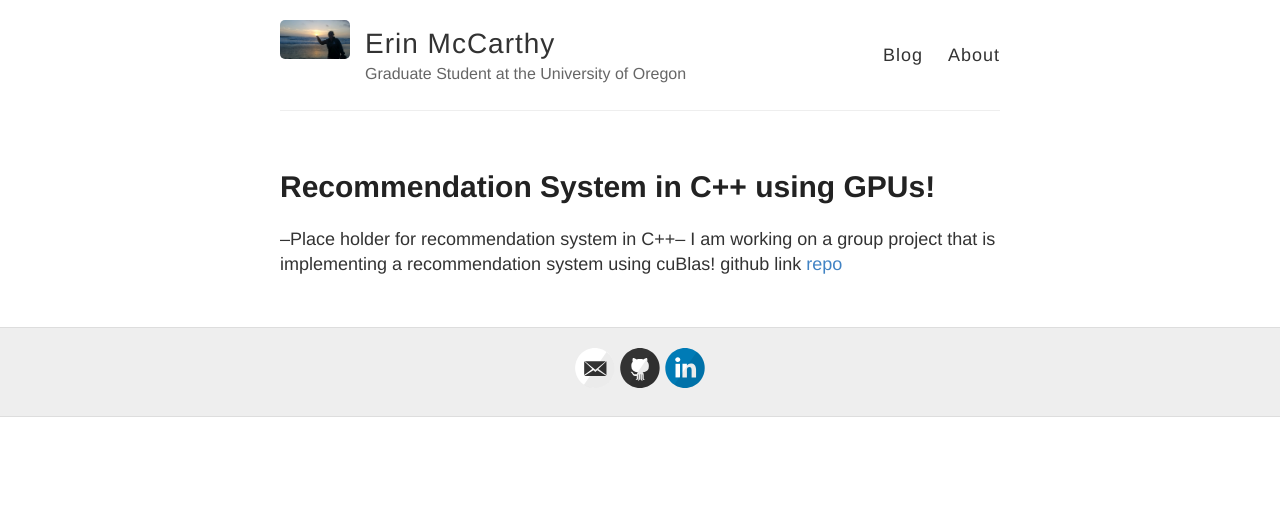
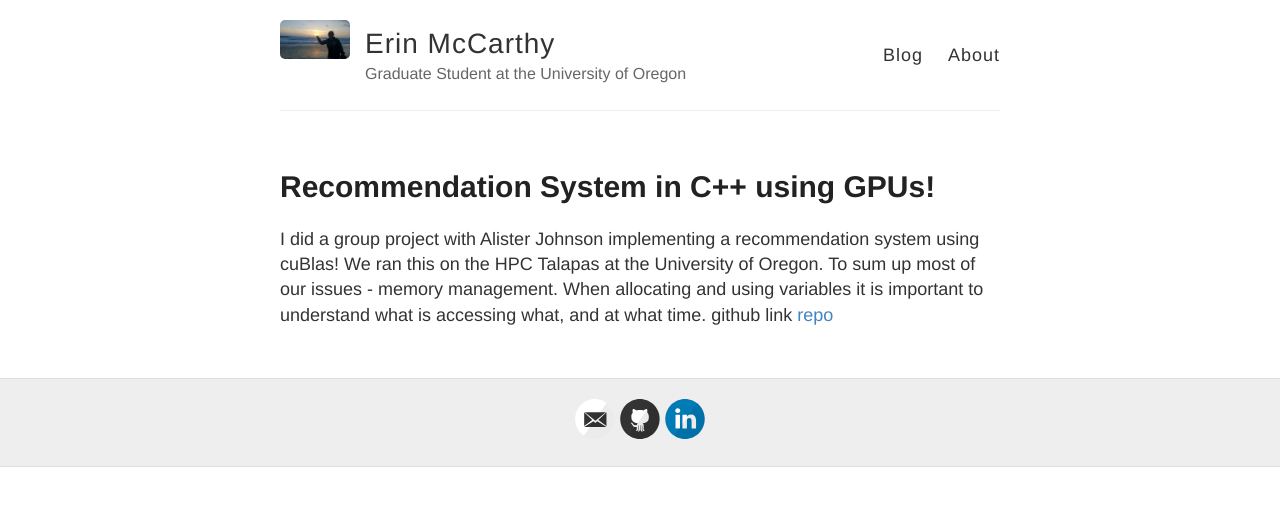
Before and after one commit to enmccarthy/enmccarthy.github.io, a Jekyll site: the page built from _posts/2018-6-6-CPlusPlus-R.md, in a window 1280 px wide. Shown: the top 506 px of the page. Built offline with Jekyll 4.4.1, drawn with Linux system fonts in a browser that asks for light colours.

Commit message:
updating blog posts

```diff
--- a/_posts/2018-6-6-CPlusPlus-R.md
+++ b/_posts/2018-6-6-CPlusPlus-R.md
@@ -2,6 +2,5 @@
 layout: post
 title: Recommendation System in C++ using GPUs!
 ---
---Place holder for recommendation system in C++--
-I am working on a group project that is implementing a recommendation system using cuBlas!
+I did a group project with Alister Johnson implementing a recommendation system using cuBlas! We ran this on the HPC Talapas at the University of Oregon. To sum up most of our issues - memory management. When allocating and using variables it is important to understand what is accessing what, and at what time.
 github link [repo](https://github.com/ajohnson-uoregon/CIS631-team-project)
```
Also changed, not shown: _posts/2018-6-6-CPlusPlus-NN.md (+1 -1 lines).
